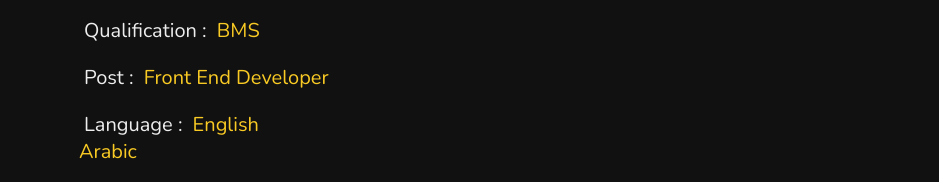
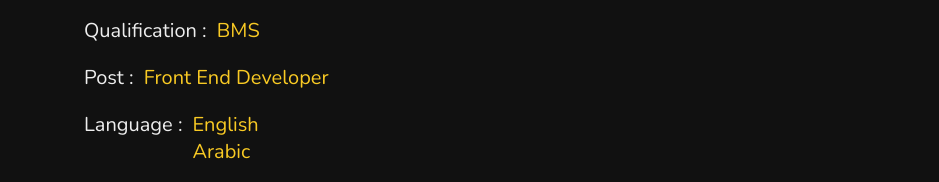
Before and after one commit to abdullahalabid1/AbdullahAlAbid, a plain HTML site: page index.html in a window 1280 px wide. Shown: the part 1002-1184 px from the top of the page, without its empty margins (341-1280 px from the left). Drawn offline with nearby package versions, Linux system fonts and the light colour scheme.

Commit message:
Update index.html

```diff
--- a/index.html
+++ b/index.html
@@ -67,7 +67,7 @@
         <h3> <span> age : </span> 20 </h3>
         <h3> <span> qualification : </span> BMS </h3>
         <h3> <span> post : </span> front end developer </h3>
-        <h3> <span> language : </span> English <br>Arabic </h3>
+        <h3 style="overflow: hidden;"> <span style="float: left; overflow: hidden;"> language : </span> <span style="color: var(--yellow); float:left; overflow:hidden;">English <br>Arabic</span></h3>
         <a href="#"><button class="btn"> download CV <i class="fas fa-download"></i> </button></a>
     </div>
 
```
